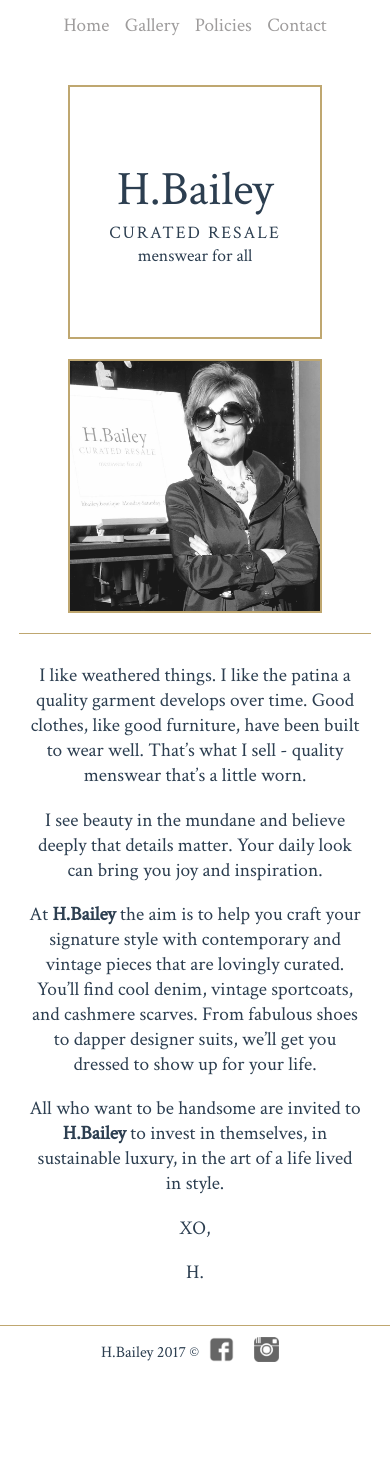
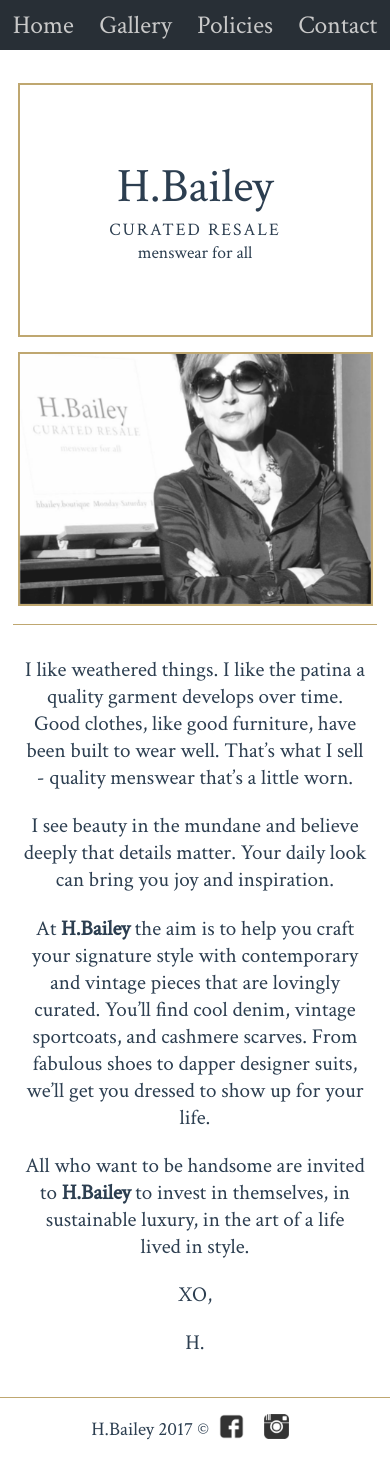
Before and after one commit to nigelorion/hbailey, a Vue app: page /#/ in a window 390 px wide. Before the commit the page ends 1379 px from the top, so only its background shows below. Built offline with nearby package versions, Linux system fonts and the light colour scheme.

Commit message:
successful https, modify responsive layout, add full screen mobile gallery, navbar refactor

```diff
--- a/src/App.vue
+++ b/src/App.vue
@@ -2,15 +2,11 @@
 
   <div id="app">
 
-    <nav>
-      <transition name="fade2">
-        <div class="wrapper" v-if="show">
-          <router-link class='links' to="/">Home</router-link>
-          <router-link class='links' to="/gallery">Gallery</router-link>
-          <router-link class='links' to="/polices">Policies</router-link>
-          <router-link class='links' to="/contact">Contact</router-link>
-        </div>
-      </transition>
+    <nav class="navBar" v-if="show">
+      <router-link class='links' to="/">Home</router-link>
+      <router-link class='links' to="/gallery">Gallery</router-link>
+      <router-link class='links' to="/polices">Policies</router-link>
+      <router-link class='links' to="/contact">Contact</router-link>
     </nav>
 
     <transition name="fade" mode="out-in" appear>
@@ -50,6 +46,7 @@ body {
   display: flex;
   flex-direction: column;
   justify-content: flex-start;
+  box-sizing: border-box;
 }
 
 .main {
@@ -78,12 +75,13 @@ footer {
   align-items: center;
   width: 100%;
   border-top: solid 1px rgb(191, 167, 112);
+  font-size: 1.2em;
 
 }
 
 .socialLinks {
-  height: 20px;
-  filter: opacity(.6);
+  height: 25px;
+  filter: opacity(.8);
   transition: all 200ms;
   margin: 10px;
   @media (max-width: 768px) {
@@ -91,45 +89,43 @@ footer {
     margin: 10px;
   }
   &:hover {
-    filter: opacity(.8);
+    filter: opacity(.5);
     transform: scale(1.1);
   }
 }
 
-nav {
-  width: 100%;
-  height: 100px;
-  display: flex;
-  justify-content: center;
-  align-items: center;
-  background-color: white;
-  z-index: 120;
-  @media (max-width: 768px) {
-    flex-direction: row;
-    justify-content: flex-start;
-    height: 50px;
-    width: 100%;
-    background-color: rgba(255, 255, 255, 0);
-  }
-}
+// nav {
+//   width: 100%;
+//   height: 100px;
+//   display: flex;
+//   justify-content: center;
+//   align-items: center;
+//   background-color: black;
+//   z-index: 120;
+//   @media (max-width: 768px) {
+//     flex-direction: row;
+//     justify-content: flex-start;
+//     height: 50px;
+//     width: 100%;
+//     // background-color: rgba(255, 255, 255, 0);
+//   }
+// }
 
-.wrapper {
+.navBar {
   display: flex;
   justify-content: space-around;
-  width: 60%;
-  height: 40px;
-  background-color: white;
+  width: 100%;
+  height: 60px;
+  background-color: #282f36;
+  align-items: center;
   @media (max-width: 768px) {
-    flex-direction: row;
-    width: 100vw;
     height: 50px;
-    justify-content: center;
-    margin-top: 10px;
+    // justify-content: center;
   }
 }
 
 .links {
-  color: rgb(158, 156, 156);
+  color: rgb(201, 201, 201);
   text-decoration: none;
   font-size: 1.5em;
   transition: all 400ms;
@@ -137,15 +133,9 @@ nav {
   position: relative;
   &:hover {
     color: rgb(191, 167, 112);
-    margin-top: 8px;
   }
   @media (max-width: 768px) {
-    font-size: 1.2em;
-    margin: 2%;
-    &:hover {
-      margin-top: 3%;
-      margin-left: 0%;
-    }
+    font-size: 1.6em;
   }
 }
 
--- a/src/components/Contact.vue
+++ b/src/components/Contact.vue
@@ -42,6 +42,7 @@ export default {
   justify-content: center;
   align-items: center;
   flex-wrap: wrap;
+
 }
 
 .textMe {
@@ -75,36 +76,13 @@ export default {
 
 h1 {
   font-weight: normal;
+  margin: 0;
 }
 
 .container {
-  height: 50%;
   display: flex;
-  justify-content: space-around;
-  @media (max-width: 768px) {
-    flex-direction: column;
-  }
+  flex-wrap: wrap;
 
-}
-
-.socialLinks {
-  height: 20px;
-  filter: opacity(.4);
-  transition: all 200ms;
-  margin: 5px;
-  @media (max-width: 768px) {
-    height: 30px;
-    margin: 10px;
-  }
-  &:hover {
-    filter: opacity(.8);
-    transform: scale(1.1);
-  }
-}
-
-.contain {
-  width: 350px;
-  height: 400px;
 }
 
 .socialContainer {
@@ -112,20 +90,25 @@ h1 {
 }
 
 .contactContainer {
-  height: 50%;
+  width: 100%;
   display: flex;
   justify-content: center;
   align-items: center;
   flex-direction: column;
   margin-bottom: 30px;
+  font-size: 1.5em;
 }
 
 .map {
   height: 100%;
+  width: 100%;
 }
 
 .mapContainer {
   margin-bottom: 25px;
+  width: 100%;
+  height: 400px;
+  padding: 5px;
 }
 
 </style>
--- a/src/components/Gallery.vue
+++ b/src/components/Gallery.vue
@@ -10,6 +10,7 @@
             <img class="imgGallery" :key='currentImage' :src="images[Math.abs(currentImage) % images.length]" alt="Image Gallery">
           </transition>
         </v-touch>
+
 
         <button v-on:click="currentImage--" type="button" name="button" class="btnLeft">&#9001;</button>
         <button v-on:click="currentImage++"type="button" name="button" class="btnRight">&#9002;</button>
@@ -53,16 +54,20 @@ export default {
 
 <style lang="scss" scoped>
 
+.main {
+  width: 100%
+}
+
 .gallery {
   display: flex;
   align-items: center;
-  margin: 10%;
-
-
+  flex-direction: column;
+  width: 100%;
+  height: 100vh;
   @media (max-width: 800px) {
     flex-direction: column;
-    min-height: 800px;
-    padding-top: 10%;
+    // min-height: 900px;
+    // padding-top: 10%;
   }
 }
 
@@ -74,7 +79,8 @@ export default {
   // width: 500px;
   // height: 500px;
   // padding: 5px;
-  @media (max-width: 800px) {
+  height: 100%;
+  @media (max-width: 900px) {
     width: auto;
     max-height: 200px;
     align-items: flex-start;
@@ -90,15 +96,16 @@ export default {
 
 img {
   object-fit: contain;
-  width: 500px;
-  height: 500px;
-  @media (max-width: 800px) {
-    height: 320px;
-    width: 320px;
-  }
+  max-width: 100%;
+
+  // @media (max-width: 900px) {
+  //   height: 320px;
+  //   width: 320px;
+  // }
 }
 
 .galleryLeft {
+  max-width: 700px;
   position: relative;
 }
 
@@ -109,14 +116,12 @@ img {
   border: none;
   color: rgba(255, 255, 255, 1);
   font-size: 3em;
-  height: 500px;
+  height: 100%;
   transition: all 300ms ease-in-out;;
   &:hover {
-    background-color: rgba(201, 201, 201, 0.47);
+
     color: rgba(37, 37, 37, 0.82);
-  }
-  @media (max-width: 800px) {
-    height: 320px;
+    transform: scale(1.1)
   }
 }
 
@@ -144,7 +149,7 @@ img {
   &:hover {
     filter: grayscale(0%);
   }
-  @media (max-width: 768px) {
+  @media (max-width: 900px) {
     width: 37px;
     height: 37px;
   }
--- a/src/components/Home.vue
+++ b/src/components/Home.vue
@@ -60,7 +60,7 @@
 <script>
 
 export default {
-  name: 'main',
+
   data () {
     return {
       title: 'H.Bailey',
@@ -107,9 +107,11 @@ img {
   flex-direction: column;
   justify-content: center;
   align-items: center;
+
   background-size: cover;
   background-repeat: no-repeat;
   width: 100%;
+  height: 100%;
   @media (min-width: 1200px) {
     flex-direction: row;
   }
@@ -118,8 +120,11 @@ img {
 .mainCont {
   display: flex;
   margin-top: 25px;
-  @media (max-width: 768px) {
-  flex-direction: column;
+  justify-content: center;
+  align-items: center;
+  @media (max-width: 658px) {
+    flex-direction: column;
+    width: 100%;
   }
   @media (min-width: 1200px) {
     flex-direction: column;
@@ -137,7 +142,8 @@ img {
   padding: 10px;
   margin: 10px;
   @media (max-width: 768px) {
-    width: 85%;
+    width: 88%;
+    font-size: 1.2em;
   }
   @media (min-width: 1200px) {
     border-top: none;
@@ -154,18 +160,17 @@ img {
   flex-direction: column;
   margin: 10px;
   background-color: rgba(255, 255, 255, 0.9);
-}
+  @media (max-width: 658px) {
+    width: 90%;
+    margin: 2%;
+  }
 
-.right {
-  @media (max-width: 768px) {
-  }
-  background-color: rgba(255, 255, 255, 0.68);
+
 }
 
 .right:hover {
   filter: grayscale(80%);
   cursor: pointer;
-
 }
 
 h1, h3, .subP {
--- a/src/components/Polices.vue
+++ b/src/components/Polices.vue
@@ -32,9 +32,10 @@ export default {
 <style lang="scss" scoped>
 
 .main {
-  width: 70%;
+  width: 50%;
   text-align: center;
   @media (max-width: 768px) {
+    width: 90%;
   }
 }
 
@@ -76,6 +77,7 @@ p {
   height: 50%;
   display: flex;
   flex-direction: column;
+  font-size: 1.2em;
 }
 
 </style>
```
Also changed, not shown: 13 other files (tests, documents, lock files or other folders).
